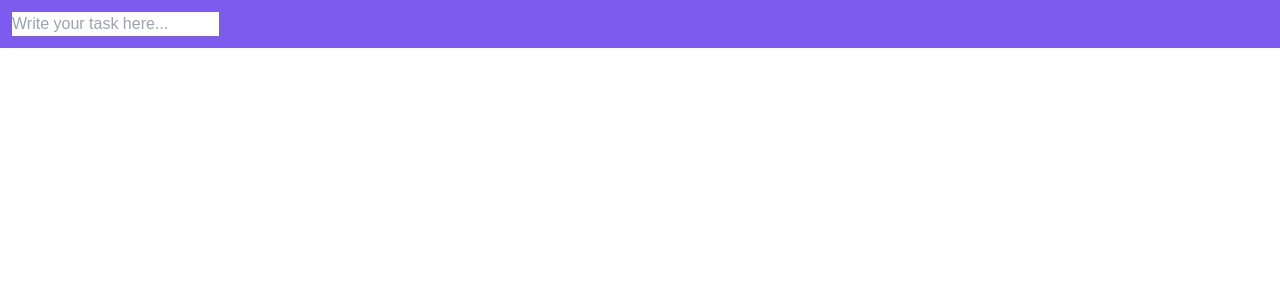
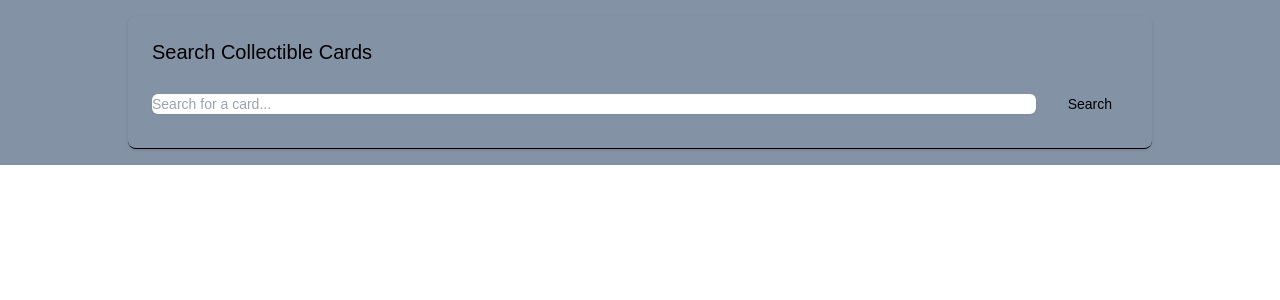
Before and after one commit to bryceeppler/htmx-fastapi, a FastAPI app: page / in a window 1280 px wide. Shown: the part 64-364 px from the top of the page. Run offline with FastAPI, Linux system fonts and the light colour scheme; some libraries are stand-ins or nearby versions.

Commit message:
adding basic trigger to display dummy results

```diff
--- a/main.py
+++ b/main.py
@@ -22,10 +22,10 @@ async def lifespan_db_connection():
     yield
     await db_connection.close()
 
-async def get_db_connection():
+def get_db_connection():
     global db_connection
     if db_connection is None:
-        db_connection = await asyncpg.connect(DATABASE_URL)
+        db_connection = asyncpg.connect(DATABASE_URL)
     return db_connection
 
 app.mount("/static", StaticFiles(directory="static"), name="static")
@@ -39,14 +39,20 @@ def home(request: Request):
     }
     return templates.TemplateResponse("home.html", context)
 
+@app.post("/search", response_class=HTMLResponse)
+async def search(request: Request, query: str = Form(...)):
+    async with get_db_connection() as db:
+        query = "SELECT * FROM todo WHERE content LIKE $1"
+        rows = await db.fetch(query, f"%{query}%")
+    context = {"request": request, "rows": rows}
+    return templates.TemplateResponse("todo/list.html", context)
+
 
 @app.post("/add", response_class=HTMLResponse)
-async def post_add(request: Request, content: str = Form(...)):
-    async with get_db_connection() as db:
-        query = "INSERT INTO todo (content) VALUES ($1)"
-        await db.execute(query, content)
+def post_add(request: Request, content: str = Form(...)):
+    print(content)
     context = {"request": request, "content": content}
-    return templates.TemplateResponse("todo/item.html", context)
+    return templates.TemplateResponse("fragments/result.html", context)
 
 
 @app.get("/edit/{item_id}", response_class=HTMLResponse)
--- a/static/output.css
+++ b/static/output.css
@@ -576,6 +580,18 @@ video {
   margin-top: 1rem;
 }
 
+.mb-4 {
+  margin-bottom: 1rem;
+}
+
+.mt-6 {
+  margin-top: 1.5rem;
+}
+
+.mt-5 {
+  margin-top: 1.25rem;
+}
+
 .block {
   display: block;
 }
@@ -645,12 +673,32 @@ video {
   max-width: 1280px;
 }
 
+.max-w-sm {
+  max-width: 24rem;
+}
+
+.max-w-xl {
+  max-width: 36rem;
+}
+
+.max-w-screen-2xl {
+  max-width: 1536px;
+}
+
+.max-w-screen-lg {
+  max-width: 1024px;
+}
+
 .flex-1 {
   flex: 1 1 0%;
 }
 
 .flex-shrink-0 {
   flex-shrink: 0;
+}
+
+.grid-cols-1 {
+  grid-template-columns: repeat(1, minmax(0, 1fr));
 }
 
 .flex-col {
@@ -671,6 +719,14 @@ video {
 
 .justify-between {
   justify-content: space-between;
+}
+
+.gap-6 {
+  gap: 1.5rem;
+}
+
+.gap-4 {
+  gap: 1rem;
 }
 
 .space-x-4 > :not([hidden]) ~ :not([hidden]) {
@@ -695,6 +751,10 @@ video {
   align-self: center;
 }
 
+.overflow-hidden {
+  overflow: hidden;
+}
+
 .whitespace-nowrap {
   white-space: nowrap;
 }
@@ -715,6 +775,10 @@ video {
   border-width: 1px;
 }
 
+.border-b {
+  border-bottom-width: 1px;
+}
+
 .bg-orange {
   --tw-bg-opacity: 1;
   background-color: rgb(255 120 73 / var(--tw-bg-opacity));
@@ -723,6 +787,21 @@ video {
 .bg-purple {
   --tw-bg-opacity: 1;
   background-color: rgb(126 91 239 / var(--tw-bg-opacity));
+}
+
+.bg-yellow {
+  --tw-bg-opacity: 1;
+  background-color: rgb(255 200 44 / var(--tw-bg-opacity));
+}
+
+.bg-pink {
+  --tw-bg-opacity: 1;
+  background-color: rgb(255 73 219 / var(--tw-bg-opacity));
+}
+
+.bg-gray {
+  --tw-bg-opacity: 1;
+  background-color: rgb(132 146 166 / var(--tw-bg-opacity));
 }
 
 .p-3 {
@@ -754,6 +837,16 @@ video {
 .py-2 {
   padding-top: 0.5rem;
   padding-bottom: 0.5rem;
+}
+
+.px-4 {
+  padding-left: 1rem;
+  padding-right: 1rem;
+}
+
+.py-5 {
+  padding-top: 1.25rem;
+  padding-bottom: 1.25rem;
 }
 
 .pb-3 {
@@ -774,12 +867,30 @@ video {
   line-height: 2rem;
 }
 
+.text-xl {
+  font-size: 1.25rem;
+  line-height: 1.75rem;
+}
+
+.text-lg {
+  font-size: 1.125rem;
+  line-height: 1.75rem;
+}
+
 .font-medium {
   font-weight: 500;
 }
 
 .font-semibold {
   font-weight: 600;
+}
+
+.font-bold {
+  font-weight: 700;
+}
+
+.leading-6 {
+  line-height: 1.5rem;
 }
 
 .text-green {
@@ -793,10 +904,22 @@ video {
   box-shadow: var(--tw-ring-offset-shadow, 0 0 #0000), var(--tw-ring-shadow, 0 0 #0000), var(--tw-shadow);
 }
 
+.shadow-sm {
+  --tw-shadow: 0 1px 2px 0 rgb(0 0 0 / 0.05);
+  --tw-shadow-colored: 0 1px 2px 0 var(--tw-shadow-color);
+  box-shadow: var(--tw-ring-offset-shadow, 0 0 #0000), var(--tw-ring-shadow, 0 0 #0000), var(--tw-shadow);
+}
+
 .transition {
   transition-property: color, background-color, border-color, text-decoration-color, fill, stroke, opacity, box-shadow, transform, filter, -webkit-backdrop-filter;
   transition-property: color, background-color, border-color, text-decoration-color, fill, stroke, opacity, box-shadow, transform, filter, backdrop-filter;
   transition-property: color, background-color, border-color, text-decoration-color, fill, stroke, opacity, box-shadow, transform, filter, backdrop-filter, -webkit-backdrop-filter;
+  transition-timing-function: cubic-bezier(0.4, 0, 0.2, 1);
+  transition-duration: 150ms;
+}
+
+.transition-colors {
+  transition-property: color, background-color, border-color, text-decoration-color, fill, stroke;
   transition-timing-function: cubic-bezier(0.4, 0, 0.2, 1);
   transition-duration: 150ms;
 }
@@ -845,9 +995,18 @@ video {
     justify-content: flex-start;
   }
 
+  .sm\:p-6 {
+    padding: 1.5rem;
+  }
+
   .sm\:px-6 {
     padding-left: 1.5rem;
     padding-right: 1.5rem;
+  }
+
+  .sm\:text-sm {
+    font-size: 0.875rem;
+    line-height: 1.25rem;
   }
 }
 
@@ -860,6 +1019,10 @@ video {
     display: block;
   }
 
+  .md\:flex {
+    display: flex;
+  }
+
   .md\:hidden {
     display: none;
   }
@@ -870,6 +1033,10 @@ video {
 
   .md\:flex-row {
     flex-direction: row;
+  }
+
+  .md\:items-center {
+    align-items: center;
   }
 
   .md\:space-x-8 > :not([hidden]) ~ :not([hidden]) {
--- a/templates/base.html
+++ b/templates/base.html
@@ -16,7 +16,7 @@
 {% block header %}
 {% include 'fragments/header.html' %}
 {% endblock %}
-<div class="bg-purple p-3">
+<div class="bg-gray p-4">
     {% block content %}
     {% endblock %}
 </div>
--- a/templates/home.html
+++ b/templates/home.html
@@ -10,14 +10,37 @@
 {% endblock %}
 
 {% block content %}
-  <div class="uk-card uk-card-default uk-card-body uk-width-1-2@m">
-    <form id="todoForm" class="uk-form-horizontal" hx-post="/add" hx-swap="beforeend" hx-target="#todoItems" hx-trigger="submit">
-      <div class="uk-margin uk-inline uk-width-1-1" uk-margin>
-        <span class="uk-form-icon" uk-icon="icon: plus"></span>
-        <input id="contentInput" class="uk-input" type="text" name="content" placeholder="Write your task here...">
+  <div class="max-w-screen-lg mx-auto">
+
+    <!-- <form id="searchForm" class="w-full bg-yellow" hx-post="/add" hx-swap="beforeend" hx-target="#cardItems" hx-trigger="submit">
+      <input id="contentInput" class="w-full max-w-sm p-1" type="text" name="content" placeholder="Search for a card...">
+    </form> -->
+
+    <div class="shadow overflow-hidden border-b border-zinc-200 dark:border-zinc-800 rounded-lg">
+      <div class="px-4 py-5 bg-white dark:bg-zinc-900 sm:p-6">
+        <h2 class="text-xl leading-6 font-medium text-gray-900 dark:text-white">Search Collectible Cards</h2>
+        <form id="searchForm" class="mt-5 md:flex md:items-center gap-4"
+          hx-post="/add" hx-swap="beforeend" hx-target="#cardItems" hx-trigger="submit"
+        >
+          <input
+            id="contentInput"
+            type="text"
+            class="shadow-sm focus:ring-primary-500 focus:border-primary-500 block w-full sm:text-sm border-gray-300 rounded-md"
+            placeholder="Search for a card..."
+            aria-label="Search cards"
+            type="text"
+            name="content"
+          />
+          <button
+            class="inline-flex items-center justify-center rounded-md text-sm font-medium ring-offset-background transition-colors focus-visible:outline-none focus-visible:ring-2 focus-visible:ring-ring focus-visible:ring-offset-2 disabled:pointer-events-none disabled:opacity-50 h-10 px-4 py-2 w-full md:w-auto"
+            type="submit"
+          >
+            Search
+          </button>
+        </form>
       </div>
-    </form>
-    <ul id="todoItems" class="uk-list uk-list-divider" hx-target="closest li" hx-swap="outerHTML">
+    </div>
+    <ul id="cardItems" class="" hx-target="closest li" hx-swap="outerHTML">
     </ul>
   </div>
 {% endblock %}
--- a/templates/todo/form.html
+++ /dev/null
@@ -1,5 +0,0 @@
-<li class="uk-flex uk-flex-between" hx-swap="outerHTML" hx-target="this">
-    <form id="todoForm" class="uk-form-horizontal" hx-put="/edit/1" hx-trigger="focusout">
-        <input autofocus class="uk-input" type="text" name="content" value="{{ content }}">
-    </form>
-</li>
--- a/templates/todo/item.html
+++ /dev/null
@@ -1,4 +0,0 @@
-<li class="uk-flex uk-flex-between">
-    <p hx-swap="outerHTML" hx-get="/edit/1">{{ content }}</p>
-    <button class="uk-icon-button" uk-icon="icon: close" hx-delete="/delete/1"></button>
-</li>
```
Also changed, not shown: other parts of static/output.css (+51 -0 lines), templates/fragments/result.html (added, +47 -0 lines).
